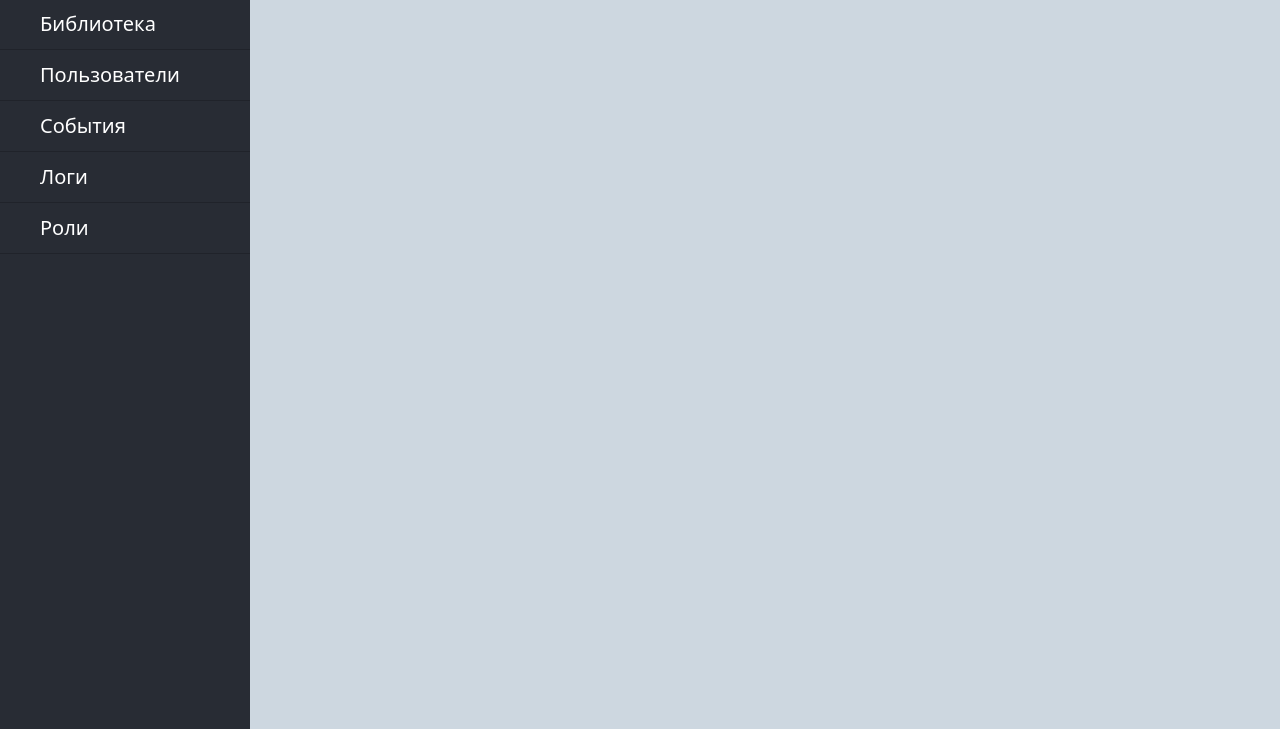
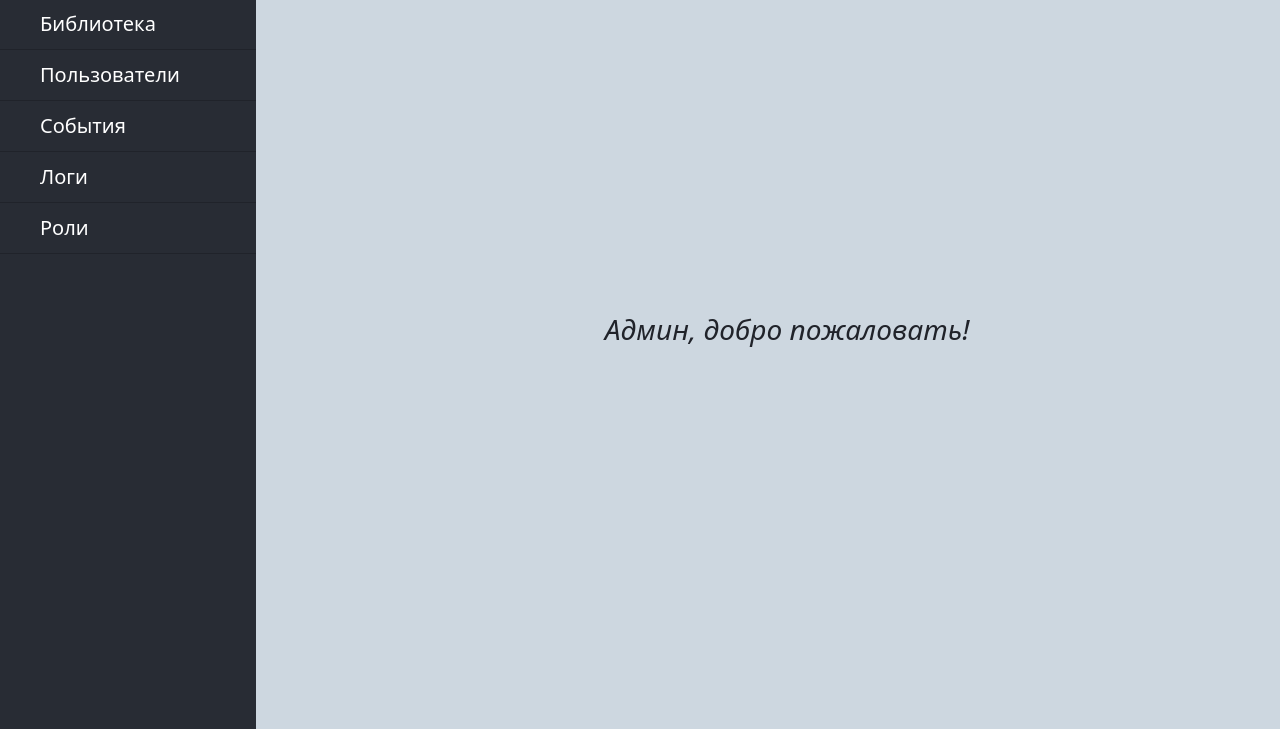
Before and after one commit to ledrose/ReactAStorage, a React app: page /admin in a window 1280 px wide. Shown: the part 71-800 px from the top of the page. Built offline with nearby package versions, Linux system fonts and the light colour scheme.

Commit message:
реализована динамичность контента

```diff
--- /dev/null
+++ b/src/css/adminBase.css
@@ -0,0 +1,6 @@
+
+.adminContentBase {
+    font-size: 28px;
+    color: #20232a;
+    text-align: center;
+}
--- a/src/css/adminSidebar.css
+++ b/src/css/adminSidebar.css
@@ -1,7 +1,7 @@
 
 .sidebar {
     height: 100vh;
-    width: 250px;
+    width: 20vw;
     font-size: 20px;
     float: left;
     padding-top: 70px;
@@ -29,3 +29,11 @@ ul.sidebar__menu {
     background-color: #cdd7e0;
     height: 100vh;
 }
+.container-for-content {
+    display: flex;
+    justify-content: center;
+    align-items: center;
+    float: right;
+    height: 100vh;
+    width: 77vw;
+}
--- /dev/null
+++ b/src/js/AdminContentBase.js
@@ -0,0 +1,13 @@
+import React from 'react'
+import '../css/adminBase.css';
+import 'bootstrap/dist/css/bootstrap.min.css';
+
+function AdminContentBase() {
+    return (
+        <div className="adminContentBase">
+            <i>Админ, добро пожаловать!</i>
+        </div>
+    );
+}
+
+export default AdminContentBase
--- a/src/js/AdminSidebar.js
+++ b/src/js/AdminSidebar.js
@@ -1,6 +1,7 @@
 import React from 'react'
 import '../css/adminSidebar.css';
 import 'bootstrap/dist/css/bootstrap.min.css';
+import AdminContentBase from './AdminContentBase';
 
 function AdminSidebar() {
     return (
@@ -14,6 +15,9 @@ function AdminSidebar() {
                     <li><a href='/roles' id = "roles">Роли</a></li>
                 </ul>
             </aside>
+            <div className = "container-for-content">
+                <AdminContentBase/>
+            </div>
         </div>
     );
 }
--- a/src/js/AdminWelcome.js
+++ b/src/js/AdminWelcome.js
@@ -1,17 +1,17 @@
 import React from 'react'
 
-import { BrowserRouter as Router, Outlet } from 'react-router-dom';
+import { BrowserRouter as Router, Outlet, Routes, Switch, Route } from 'react-router-dom';
 import 'bootstrap/dist/css/bootstrap.min.css';
 
 import AdminNavbar from './AdminNavbar';
 import AdminSidebar from './AdminSidebar';
+
 
 function AdminWelcome() {
     return (
         <>
             <AdminNavbar/>
             <AdminSidebar/>
-            <Outlet />
         </>
     );
 }
--- a/src/js/App.js
+++ b/src/js/App.js
@@ -7,6 +7,7 @@ import '../css/App.css';
 import Main from './Main';
 import Login from './Login';
 import AdminWelcome from './AdminWelcome';
+import AdminContentBase from './AdminContentBase';
 
 
 function App() {
@@ -17,7 +18,8 @@ function App() {
             <Routes>
               <Route path="/"  element={<Main />}/>
               <Route path="/login" element={<Login/>}/>
-              <Route path="/admin" element={<AdminWelcome />}></Route>
+              <Route path="/admin" element={<AdminWelcome/>}>
+              </Route>
             </Routes>
           </Router>
         </>
```
